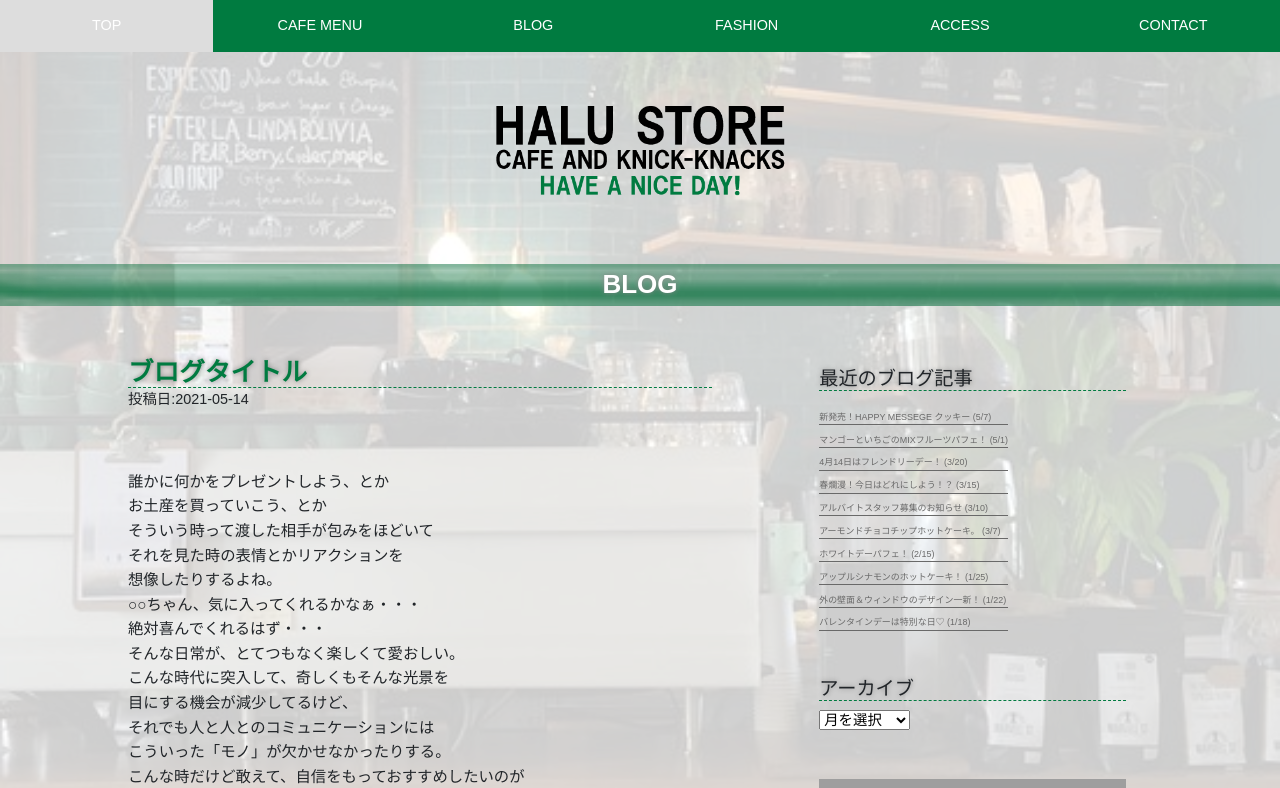
After one commit to ryo-1121/halu-wordpress, a WordPress theme: template page-blog.php in a window 1280 px wide. The commit adds this page. Shown: the top 788 px of the page. Run offline with PHP 8.4 and a stand-in for WordPress, Linux system fonts and the light colour scheme; the site name, menu and one post (Sample post) are stand-ins, and other content is empty; some libraries are stand-ins or nearby versions; some web fonts are replaced; grey boxes are pictures that could not be loaded.

Commit message:
2021-0519

```diff
--- a/css/halustore.css
+++ b/css/halustore.css
@@ -9,7 +9,7 @@
 }
 
 body {
-        background: url(<?php echo get_template_directory_uri() ?>/image/background.jpg);
+    background: url(../image/background.jpg);
     background-repeat: no-repeat;
     background-attachment: fixed;
     background-size: cover;
@@ -61,6 +61,8 @@
     padding: 0;
     margin: 0;
 }
+
+
 /* ----------------------------------バックグランドﾍﾞｰｽ---------------------------------*/
 
 .main_container {
@@ -85,6 +87,8 @@
         margin: auto;
     }
 }
+
+
 /* ----------------------------------ヘッダー ---------------------------------*/
 
 .head {
@@ -94,6 +98,8 @@
     top: 0;
     z-index: 99;
 }
+
+
 /*　ハンバーガーボタン　*/
 
 .hamburger {
@@ -137,6 +143,8 @@
 .hamburger span:nth-child(3) {
     top: 30px;
 }
+
+
 /* ナビ開いてる時のボタン */
 
 .hamburger.active {
@@ -233,6 +241,8 @@
     padding: 1em 0;
     text-decoration: none;
 }
+
+
 /* このクラスを、jQueryで付与・削除する */
 
 nav.globalMenuSp.active {
@@ -265,6 +275,8 @@
         margin: 0 auto;
     }
 }
+
+
 /* ----------------------------------フッター---------------------------------*/
 
 footer {
@@ -388,6 +400,8 @@
         text-shadow: 0 0 5px #888;
     }
 }
+
+
 /* ----------------------------------サークルメニュー---------------------------------*/
 
 .circle {
@@ -441,6 +455,8 @@
     font-size: 28px;
     text-shadow: 0 0 5px #888;
 }
+
+
 /* ----------------------------------インスタグラム/ブログ共通---------------------------------*/
 
 .post_contents {
@@ -456,6 +472,8 @@
         vertical-align: bottom;
     }
 }
+
+
 /* ----------------------------------インスタグラム---------------------------------*/
 
 .instagram {
@@ -537,6 +555,8 @@
         border-radius: 10px 60px/50px 10px;
     }
 }
+
+
 /* ----------------------------------ブログ---------------------------------*/
 
 .blog {
@@ -624,7 +644,11 @@
 .blog_list img {
     width: 100%;
 }
+
+
 /* ---------------------------------------------cafe menu page-----------------------------------------*/
+
+
 /* --------------------------------menu page title-------------------------------*/
 
 .menupage_title {
@@ -646,6 +670,8 @@
     margin: 0 auto;
     text-shadow: 0 0 5px #888;
 }
+
+
 /* --------------------------------pickup menu-------------------------------*/
 
 .pickup_menu {
@@ -731,6 +757,8 @@
         width: 25vw;
     }
 }
+
+
 /* --------------------------------drink menu-------------------------------*/
 
 .drink_title {
@@ -790,6 +818,8 @@
 .menu_drink_list_box img {
     width: 100%;
 }
+
+
 /* --------------------------------food menu-------------------------------*/
 
 .food_title {
@@ -849,6 +879,8 @@
 .menu_food_list_box img {
     width: 100%;
 }
+
+
 /* --------------------------------access page title-------------------------------*/
 
 .accesspage_title {
@@ -868,6 +900,8 @@
     font-weight: bold;
     margin: 0 auto;
 }
+
+
 /* ---------------------------------------アクセスページ店舗案内--------------------------------------*/
 
 .accesspage_cont {
@@ -1007,6 +1041,8 @@
         margin-top: 25%;
     }
 }
+
+
 /* ---------------------------------------レンタサイクル--------------------------------------*/
 
 .guide {
@@ -1069,6 +1105,8 @@
 .bicycle_guide a {
     color: #007B40;
 }
+
+
 /* ---------------------------------------ウーバーイーツ--------------------------------------*/
 
 .ubereats {
@@ -1136,6 +1174,8 @@
 .ubereats_download {
     width: 23%;
 }
+
+
 /* ---------------------------------------お問い合わせ--------------------------------------*/
 
 body {
@@ -1273,3 +1313,175 @@
     font-size: 3em;
     color: #ee4444;
 }
+
+
+/* ---------------------------------------blog記事--------------------------------------*/
+
+.blogpage_title {
+    display: block;
+    margin-top: 5%;
+    background-image: url(../image/menu_top_image.png);
+    background-size: 100%;
+    width: 100%;
+    height: 20%;
+    text-align: center;
+}
+
+.blogpage_title p {
+    font-family: toppan-bunkyu-midashi-go-std, sans-serif;
+    color: #fff;
+    font-size: 26px;
+    font-weight: bold;
+    margin: 0 auto;
+    text-shadow: 0 0 5px #888;
+}
+
+.blog_main_cont {
+    width: 95%;
+    margin: auto;
+    display: block;
+}
+
+@media (min-width:767px) {
+    .blog_main_cont {
+        width: 80%;
+        margin: auto;
+        display: flex;
+    }
+}
+
+.blog_main {
+    width: 100%;
+    padding: 5% 0 3% 0;
+}
+
+@media (min-width:767px) {
+    .blog_main {
+        width: 65%;
+        padding: 5% 8% 3% 0;
+    }
+}
+
+.blog_main h1 {
+    width: 100%;
+    border-bottom: 0.3px #007B40 dashed;
+    text-align: left;
+    font-size: 5vw;
+    margin: 0;
+    font-family: toppan-bunkyu-midashi-go-std, sans-serif;
+    text-shadow: 0 0 5px #888;
+}
+
+@media (min-width:767px) {
+    .blog_main h1 {
+        width: 100%;
+        border-bottom: 0.3px #007B40 dashed;
+        text-align: left;
+        font-size: 2vw;
+        margin: 0;
+        font-family: toppan-bunkyu-midashi-go-std, sans-serif;
+        text-shadow: 0 0 5px #888;
+    }
+}
+
+.posted_date {
+    margin-bottom: 10%;
+}
+
+.article_content {
+    width: 100%;
+}
+
+.article_content img {
+    width: 100%;
+}
+
+.article_content p {
+    font-size: 4vw;
+}
+
+@media (min-width:767px) {
+    .article_content p {
+        font-size: 1.2vw;
+    }
+}
+
+
+/* ---------------------------------------blogアーカイブ--------------------------------------*/
+
+.archive {
+    width: 100%;
+    padding: 10% 0 3% 0%;
+    margin: auto;
+    margin-top: 10%;
+}
+
+@media (min-width:767px) {
+    .archive {
+        width: 30%;
+        padding: 6% 0 3% 0;
+        margin: 0 auto;
+    }
+}
+
+.archive h3 {
+    font-family: toppan-bunkyu-midashi-go-std, sans-serif;
+    font-size: 4vw;
+    border-bottom: 0.3px #007B40 dashed;
+    text-shadow: 0 0 5px #888;
+}
+
+@media (min-width:767px) {
+    .archive h3 {
+        font-family: toppan-bunkyu-midashi-go-std, sans-serif;
+        font-size: 1.5vw;
+        border-bottom: 0.3px #007B40 dashed;
+        text-shadow: 0 0 5px #888;
+    }
+}
+
+.archive_list {
+    font-size: 3vw;
+    margin-top: 1%;
+}
+
+@media (min-width:767px) {
+    .archive_list {
+        font-size: 0.7vw;
+        margin-top: 1%;
+    }
+}
+
+.archive_list li {
+    margin-top: 4%;
+    border-bottom: 0.3px dimgray solid;
+}
+
+.archive_list a {
+    color: dimgray;
+}
+
+.archive_dropdown {
+    margin-top: 10%;
+    margin-bottom: 15%;
+}
+
+.adsense_short img {
+    width: 100%;
+    margin: 0 auto;
+    margin-bottom: 10%;
+}
+
+.adsense_long img {
+    width: 100%;
+    margin: 0 auto;
+    display: none;
+}
+
+@media (min-width:767px) {
+    .adsense_long img {
+        width: 100%;
+        margin: 0 auto;
+        display: block;
+    }
+}
--- a/header.php
+++ b/header.php
@@ -42,11 +42,12 @@
 
             <nav class="globalMenuSp">
                 <ul>
-          <li><a href="index.html">TOP</a></li>
-          <li><a href="menu_page.html">CAFE MENU</a></li>
-          <li><a href="#">FASHION</a></li>
-          <li><a href="accesspage.html">ACCESS</a></li>
-          <li><a href="contactpage.html">CONTACT</a></li>
+                    <li><a href="<?php echo get_template_directory_uri() ?>/index.php">TOP</a></li>
+                    <li><a href="<?php echo get_template_directory_uri() ?>/page-menu.php">CAFE MENU</a></li>
+                    <li><a href="<?php echo get_template_directory_uri() ?>/page-blog.php">BLOG</a></li>
+                    <li><a href="<?php echo get_template_directory_uri() ?>/#">FASHION</a></li>
+                    <li><a href="<?php echo get_template_directory_uri() ?>/page-access.php">ACCESS</a></li>
+                    <li><a href="<?php echo get_template_directory_uri() ?>/page-contactpage.php">CONTACT</a></li>
                 </ul>
             </nav>
         </div>
--- /dev/null
+++ b/page-blog.php
@@ -0,0 +1,139 @@
+<?php get_header(); ?>
+
+    <!-------------------------------- blogページトップ ----------------------------------->
+    <div class="blogpage_title">
+        <p>BLOG</p>
+    </div>
+
+    <!-------------------------------- バックグラウンド ----------------------------------->
+
+    <div class="blog_main_cont">
+
+
+        <!-------------------------------- blog記事 ----------------------------------->
+
+        <div class="blog_main">
+            <?php if (have_posts()) : ?>
+                <?php while (have_posts()) : the_post(); ?>
+                    <!-- 繰り返し処理する内容 -->
+                <?php endwhile; ?>
+            <?php else : ?>
+                <!-- 投稿データが取得できない場合の処理 -->
+            <?php endif; ?>
+            <h1 class="text-nowrap">ブログタイトル</h1>
+            <p class="posted_date">投稿日:2021-05-14</p>
+            <div class="article_content">
+                <p>誰かに何かをプレゼントしよう、とか<br> お土産を買っていこう、とか
+
+                    <br> そういう時って渡した相手が包みをほどいて
+
+                    <br> それを見た時の表情とかリアクションを
+
+                    <br> 想像したりするよね。
+
+                    <br> ○○ちゃん、気に入ってくれるかなぁ・・・
+
+                    <br> 絶対喜んでくれるはず・・・
+
+                    <br> そんな日常が、とてつもなく楽しくて愛おしい。
+
+                    <br> こんな時代に突入して、奇しくもそんな光景を
+
+
+                    <br> 目にする機会が減少してるけど、
+
+                    <br> それでも人と人とのコミュニケーションには
+
+                    <br> こういった「モノ」が欠かせなかったりする。
+
+                    <br> こんな時だけど敢えて、自信をもっておすすめしたいのが
+
+
+                    <br> このアイシングクッキー↓
+
+                    <br>
+                    <img src="<?php echo get_template_directory_uri() ?>/image/202104_Icingcookie01_510px.jpg" alt="">
+
+                </p>
+
+            </div>
+
+        </div>
+
+        <!-------------------------------- アーカイブ ----------------------------------->
+
+        <div class="archive">
+            <h3>最近のブログ記事</h3>
+            <ul class="archive_list">
+                <a href="">
+                    <li>新発売！HAPPY MESSEGE クッキー (5/7)</li>
+                </a>
+                <a href="">
+                    <li>マンゴーといちごのMIXフルーツパフェ！ (5/1)</li>
+                </a>
+                <a href="">
+                    <li>4月14日はフレンドリーデー！ (3/20)</li>
+                </a>
+                <a href="">
+                    <li>春爛漫！今日はどれにしよう！？ (3/15)</li>
+                </a>
+                <a href="">
+                    <li>アルバイトスタッフ募集のお知らせ (3/10)</li>
+                </a>
+                <a href="">
+                    <li>アーモンドチョコチップホットケーキ。 (3/7)</li>
+                </a>
+                <a href="">
+                    <li>ホワイトデーパフェ！ (2/15)</li>
+                </a>
+                <a href="">
+                    <li>アップルシナモンのホットケーキ！ (1/25)</li>
+                </a>
+                <a href="">
+                    <li>外の壁面＆ウィンドウのデザイン一新！ (1/22)</li>
+                </a>
+                <a href="">
+                    <li>バレンタインデーは特別な日♡ (1/18)</li>
+                </a>
+            </ul>
+
+            <div class="archive_dropdown">
+                <h3>アーカイブ</h3>
+                <select name="archive_select" id="">
+                    <option value="1">月を選択</option>
+                    <option value="2">2021年5月</option>
+                    <option value="3">2021年4月</option>
+                    <option value="4">2021年3月</option>
+                    <option value="5">2021年2月</option>
+                    <option value="6">2021年1月</option>
+                </select>
+            </div>
+            <div class="adsense_short">
+                <img src="<?php echo get_template_directory_uri() ?>/image/blog2.jpg" alt="">
+            </div>
+            <div class="adsense_long">
+                <img src="<?php echo get_template_directory_uri() ?>/image/BLOG1.png" alt="">
+            </div>
+
+        </div>
+
+    </div>
+
+    <!-------------------------------- jquery ----------------------------------->
+
+    <script>
+        $(function() {
+            $('.hamburger').click(function() {
+                $(this).toggleClass('active');
+
+                if ($(this).hasClass('active')) {
+                    $('.globalMenuSp').addClass('active');
+                } else {
+                    $('.globalMenuSp').removeClass('active');
+                }
+            });
+        });
+    </script>
+</body>
+
+<?php get_footer(); ?>
```
Also changed, not shown: page-access.php (renamed from page-accesspage.php). Lines whose indentation alone changed are shown as unchanged.
